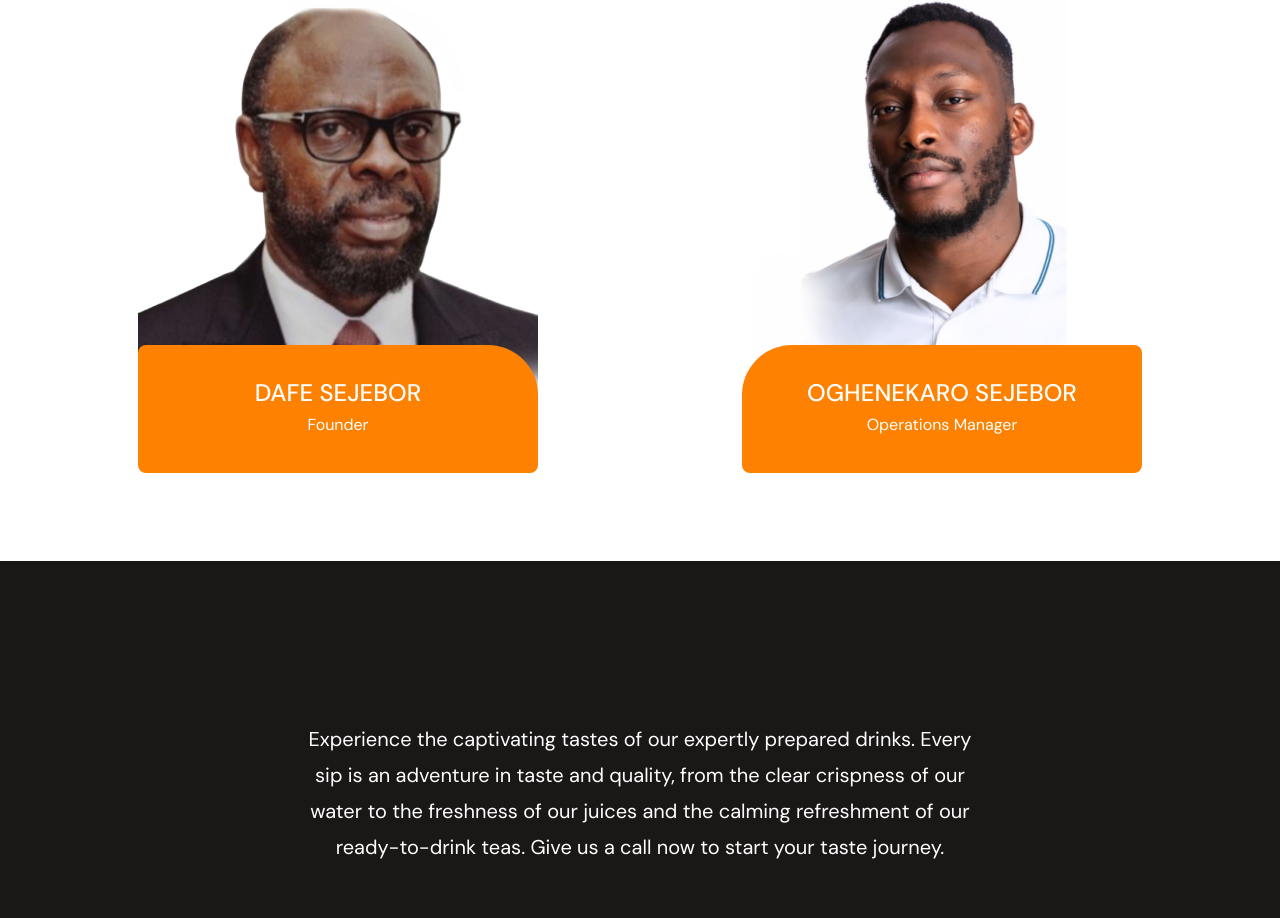
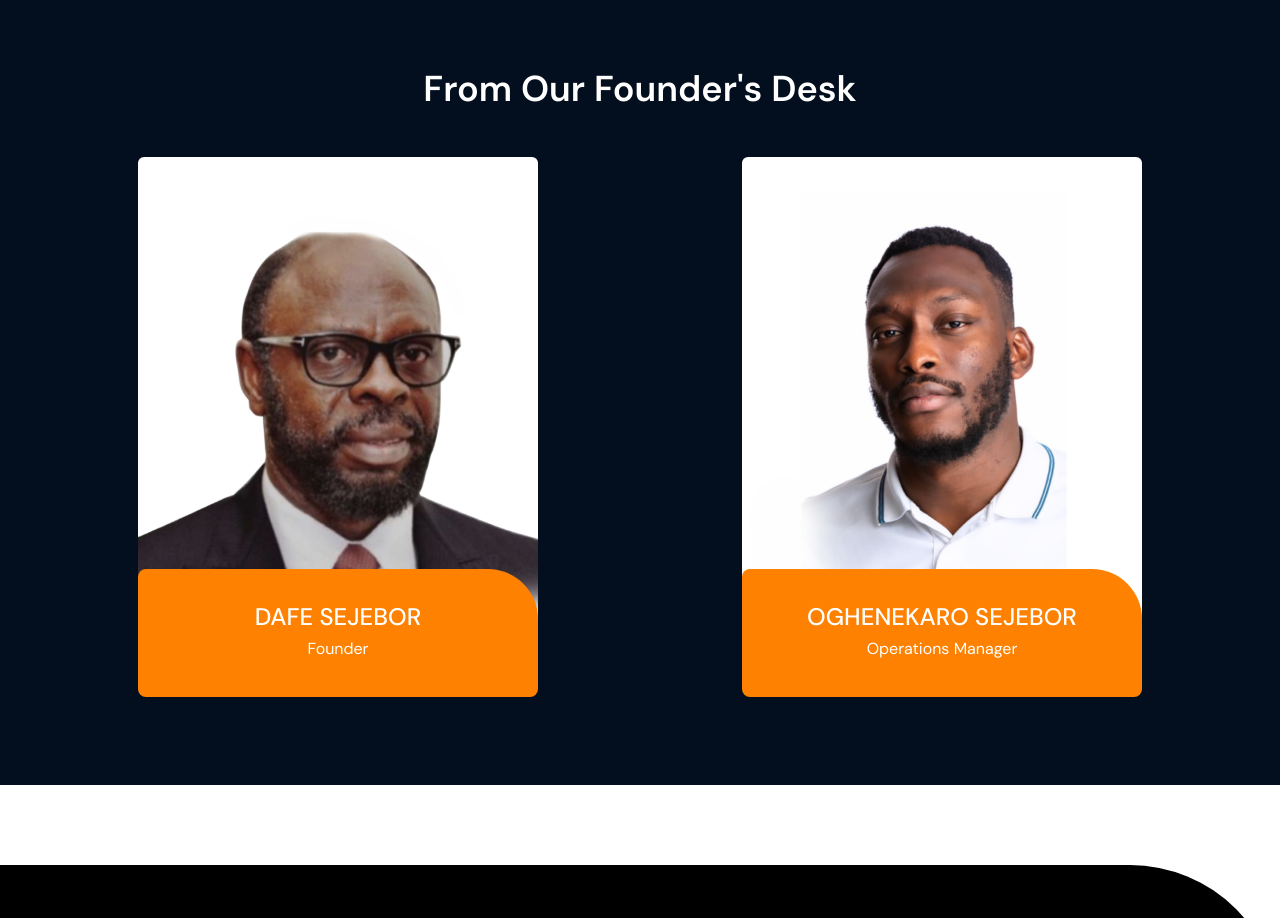
Before and after one commit to stainlezzking/OMS-bottle-water, a website: page public/about.html in a window 1280 px wide. Shown: the part 2856-3774 px from the top of the page. Drawn offline with nearby package versions, Linux system fonts and the light colour scheme.

Commit message:
fixed the founders page

```diff
--- a/public/about.html
+++ b/public/about.html
@@ -131,7 +131,7 @@
     </div>
 
     <section>
-      <div class="section py-20 space-y-10 lg:py-32">
+      <div class="section py-10 space-y-10 lg:py-32">
         <div class="max-w-[600px] mx-auto">
           <svg class="w-14 mx-auto" viewBox="0 0 83 80" fill="none" data-aos="fade-down-right" data-aos-delay="300">
             <path
@@ -154,37 +154,30 @@
             ></path>
           </svg>
         </div>
-        <h1 class="text-center title">From Our Founder's Desk</h1>
+      </div>
+    </section>
 
-        <div class="grid grid-cols-1 md:grid-cols-2 md:gap-x-10 max-md:gap-y-14 items-center">
+    <section class="py-20 md:py-32 bg-[#030F1E] mb-20">
+      <div class="section">
+        <div class="space-y-12">
+          <h1 class="text-center title text-white">From Our Founder's Desk</h1>
+          <div class="grid grid-cols-1 md:grid-cols-2 md:gap-x-10 max-md:gap-y-20 items-center">
             <div class="cols-span-1 max-w-[400px] mx-auto relative" data-aos="fade-up">
-            <img src="./assets/oml-founder.png" class="w-full object-cover" alt="" srcset="" />
+              <img src="./assets/oml-founder.png" class="w-full object-cover rounded-md" alt="" srcset="" />
               <div class="absolute bg-[#FE8101] text-white -bottom-10 left-0 p-5 text-center w-full rounded-tr-[50px] rounded-[8px] py-8">
                 <h1 class="text-2xl font-medium">DAFE SEJEBOR</h1>
                 <p>Founder</p>
               </div>
             </div>
             <div class="cols-span-1 max-w-[400px] mx-auto relative desktop-delay" data-aos="fade-up" data-aos-delay="500">
-            <img src="./assets/oml-operations-manager.png" class="w-full object-cover" alt="" srcset="" />
-            <div class="absolute bg-[#FE8101] text-white -bottom-10 left-0 p-5 text-center w-full rounded-tl-[50px] rounded-[8px] py-8">
+              <img src="./assets/oml-operations-manager.png" class="w-full object-cover rounded-md" alt="" srcset="" />
+              <div class="absolute bg-[#FE8101] text-white -bottom-10 left-0 p-5 text-center w-full rounded-tr-[50px] rounded-[8px] py-8">
                 <h1 class="text-2xl font-medium">OGHENEKARO SEJEBOR</h1>
                 <p>Operations Manager</p>
               </div>
             </div>
           </div>
         </div>
-    </section>
-
-    <section
-      class="bg-ash mb-20 text-white max-lg:mb-20 py-14 lg:py-40 bg-no-repeat bg-[url('./home/orange.png')] lg:bg-[url('./home/lg-orange.png')] bg-right-bottom"
-    >
-      <div class="section space-y-14 max-w-[800px]">
-        <div class="text-center mx-auto text-xl leading-9" data-aos="fade-up" data-aos-duration="800">
-          Experience the captivating tastes of our expertly prepared drinks. Every sip is an adventure in taste and quality, from the clear crispness
-          of our water to the freshness of our juices and the calming refreshment of our ready-to-drink teas. Give us a call now to start your taste
-          journey.
-        </div>
-        <a href="./contact.html" class="button mx-auto block w-fit" data-aos="flip-right" data-aos-duration="500" data-aos-delay="200">Contact Us</a>
       </div>
     </section>
 
```
Also changed, not shown: public/index.html (+3 -3 lines), public/assets/main.css, 1 other file. Lines whose indentation alone changed are shown as unchanged.
